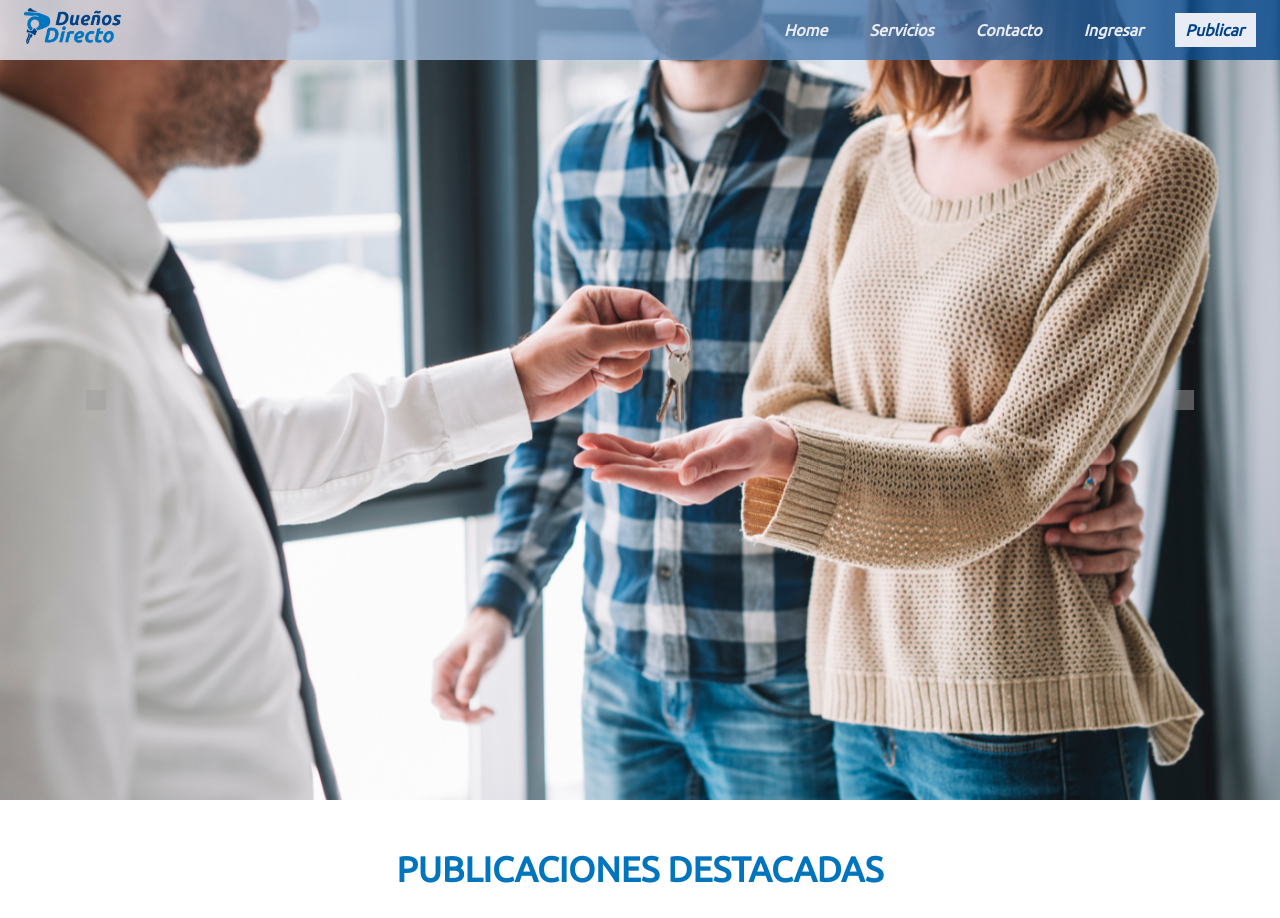
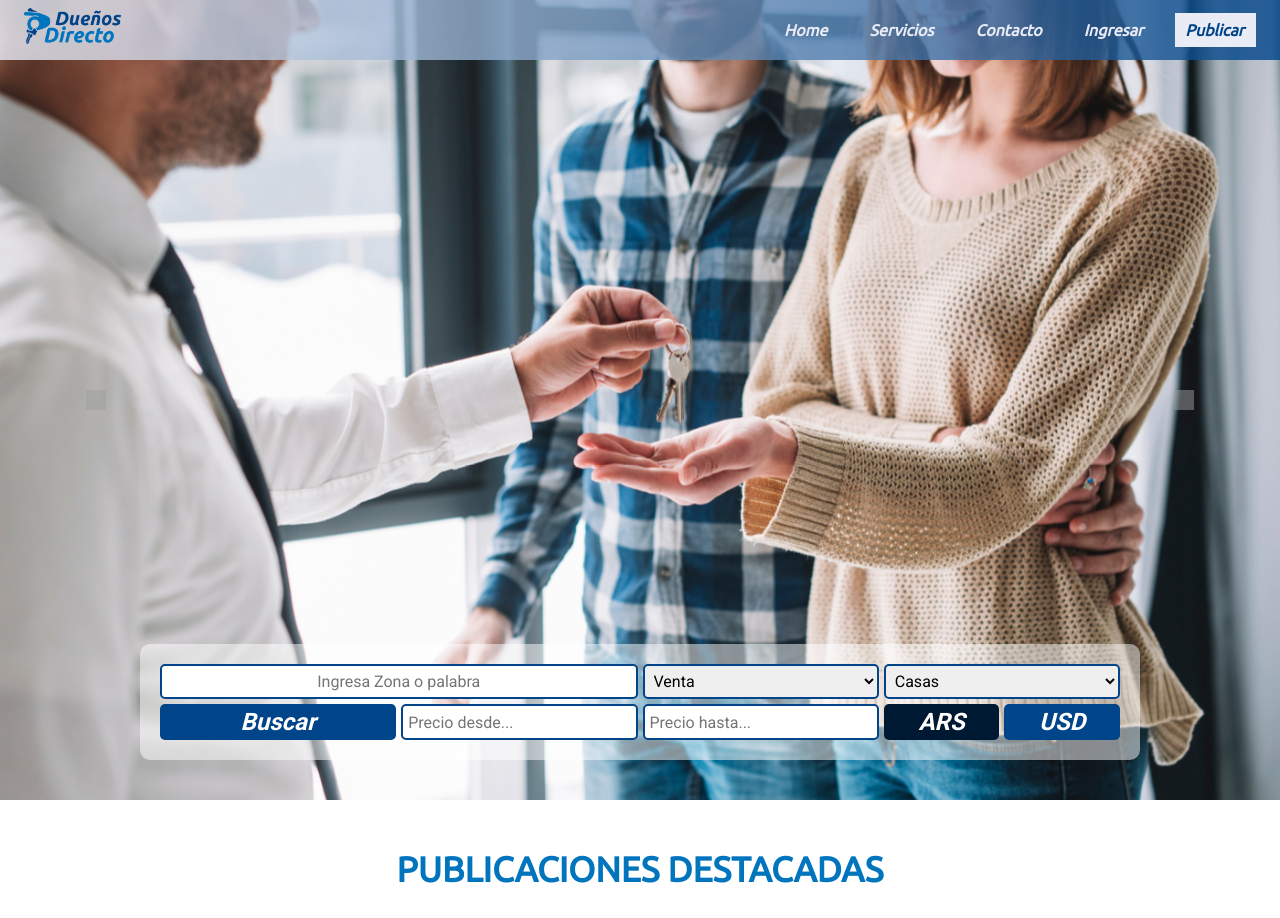
Before and after one commit to HelixInCode/Dueno-Directo, a PHP site: page / in a window 1280 px wide. Shown: the top 918 px of the page. Run offline with PHP 8.4, Linux system fonts and the light colour scheme; some libraries are stand-ins or nearby versions; grey boxes are pictures that could not be loaded.

Commit message:
arreglo index.php

```diff
--- a/index.html
+++ b/index.html
@@ -104,9 +104,6 @@
         </div>
       </form>
 
-    </section>
-
-    <section >
     </section>
   </header>
 
--- a/index.php
+++ b/index.php
@@ -111,6 +111,37 @@ include ('conexion.php');
         <span class="carousel-control-next-icon" aria-hidden="true"></span>
         <span class="sr-only">Next</span>
       </a>
+
+      <form id="search-main" action="">
+        <div class="form-container">
+
+          <input type="text" placeholder="Ingresa Zona o palabra">
+
+          <div class="input-select">
+            <select name="" id="">
+              <option value="">Venta</option>
+            </select>
+          </div>
+          <div class="input-select">
+            <select name="" id="">
+              <option value="">Casas</option>
+            </select>
+          </div>
+
+          <button type="submit" >Buscar</button>
+
+          <div class="rango-input">
+            <input type="text" placeholder="Precio desde...">
+            <input type="text" placeholder="Precio hasta...">
+          </div>
+
+          <div id="botones-container">
+            <a href="#?" class="active">ARS</a>
+            <a href="#?" class="">USD</a>
+          </div>
+        </div>
+      </form>
+
     </section>
   </header>
   <main>
@@ -314,7 +345,7 @@ include ('conexion.php');
           <div class="login-container">
 
             <button name="Enviar">Iniciar Sesión</button>
-            <a href="registro.php">¿No te has registrado todavía?</a>
+            <a href="#?">¿No te has registrado todavía?</a>
 
           </div>
         </form>
```
